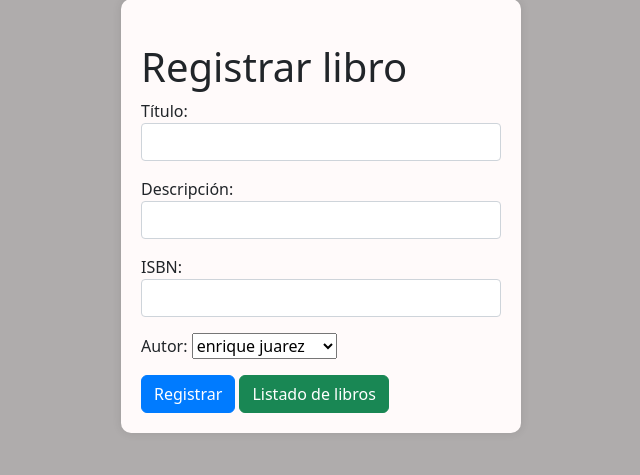
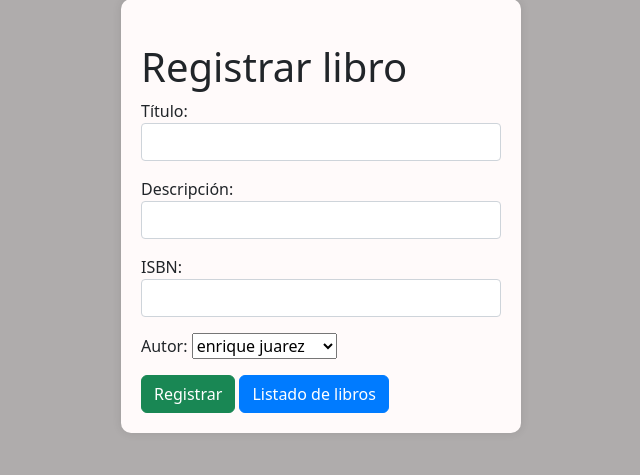
Before and after one commit to TinchoARS/BibliotecaWebApp, a Django app: page /biblioteca/libros/nuevo/ in a window 1280 px wide. Shown: the part 121-596 px from the top of the page, without its empty margins (319-959 px from the left). Run offline with Django 4.2, Linux system fonts and the light colour scheme; data comes from the database, SQL or seed files in the repository; some libraries are stand-ins or nearby versions.

Commit message:
nuevos cambios y correccion de errores

```diff
--- a/biblioteca/templates/biblioteca/nuevos_libros.html
+++ b/biblioteca/templates/biblioteca/nuevos_libros.html
@@ -51,9 +51,9 @@
                     </select>
                 </div>
 
-                <button type="submit" value="Registrar" class="btn btn-primary">Registrar</button>
+                <button type="submit" value="Registrar" class="btn btn-success">Registrar</button>
 
-                <a href="{% url 'listado_libros' %}" class="btn btn-success">Listado de libros</a>
+                <a href="{% url 'listado_libros' %}" class="btn btn-primary">Listado de libros</a>
             </form>
         </div>
     </div>
--- a/biblioteca/views.py
+++ b/biblioteca/views.py
@@ -128,7 +128,7 @@ def registrar_socio(request):
         apellido=apellido_socio,
         fecha_nacimiento=fecha_nacimiento_socio
         )
-    return render(request, "biblioteca/nuevo_socios.html")
+    return render(request, "biblioteca/nuevos_socios.html")
 
 
 def actualizar_socio(request, socio_id):
```
Also changed, not shown: biblioteca/templates/biblioteca/nuevos_socios.html (renamed from biblioteca/templates/biblioteca/nuevo_socios.html).
